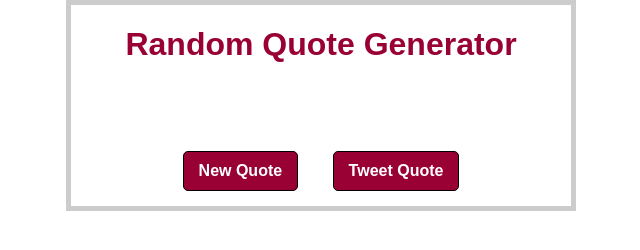
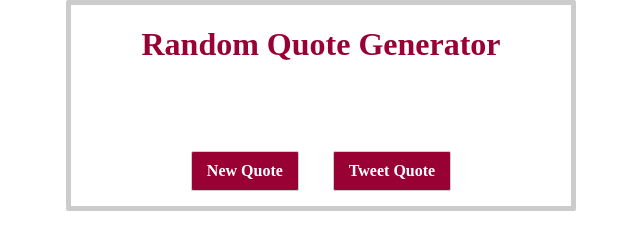
Before and after one commit to Mellemel/random-quote-machine, a website: page public/index.html in a window 1280 px wide. Shown: the whole page, without its empty margins (319-959 px from the left). Drawn offline with Linux system fonts and the light colour scheme.

Commit message:
minor tweak to border radius values

```diff
--- a/src/sass/custom.scss
+++ b/src/sass/custom.scss
@@ -10,12 +10,14 @@ $body-color: #FFFFFF;
 body {
   width: 100%;
   background-color: $body-color;
+  font-family: 'Times New Roman', Times, serif;
 }
 
 .main {
   width: 500px;
   margin: auto;
   border: 5px solid $div-color;
+  border-radius: 2px;
   color: $font-color;
   text-align: center;
 }
@@ -32,8 +34,8 @@ h2 {
 button {
   color: #FFFFFF;
   background-color: $font-color;
-  border: 1px solid black;
-  border-radius: 5px;
+  border: 1px solid $div-color;
+  border-radius: 2px;
   margin: 15px;
   padding: 10px 15px;
   font-weight: 700;
```
Also changed, not shown: public/css/custom.css.
